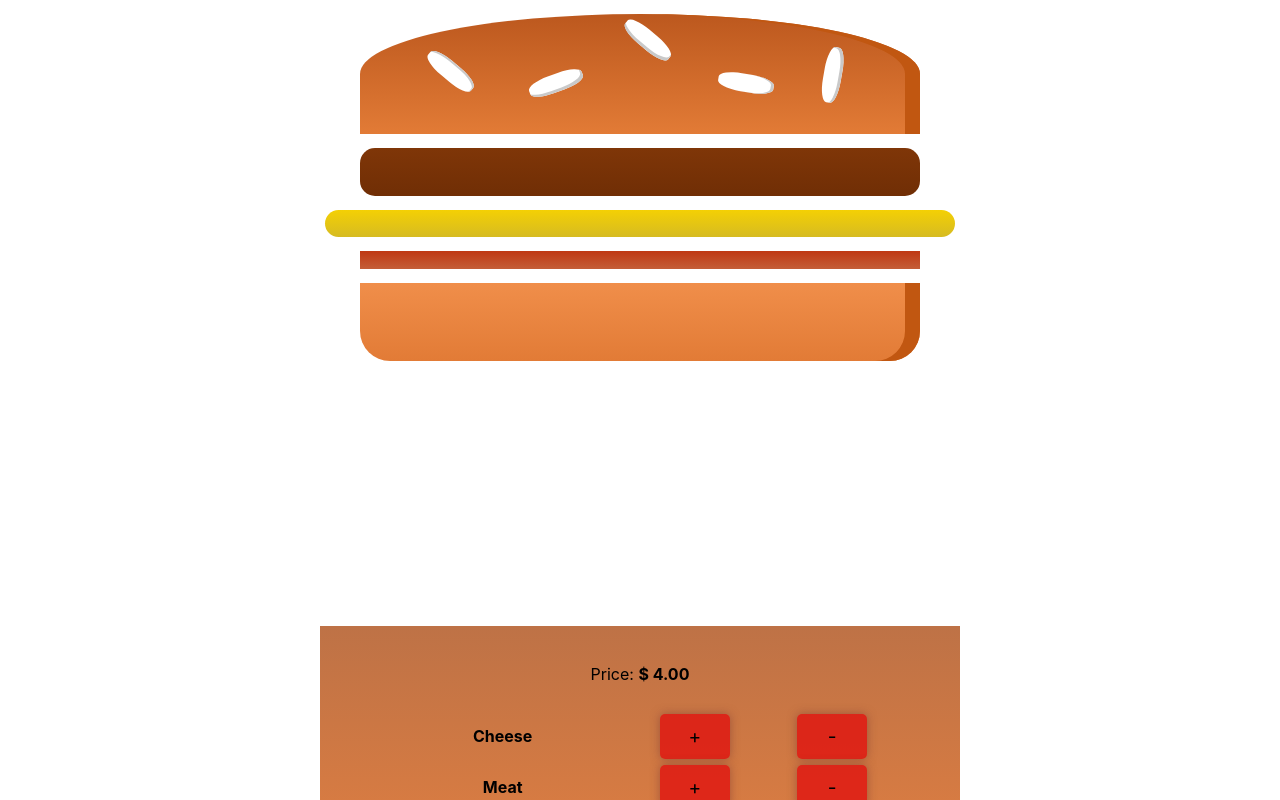
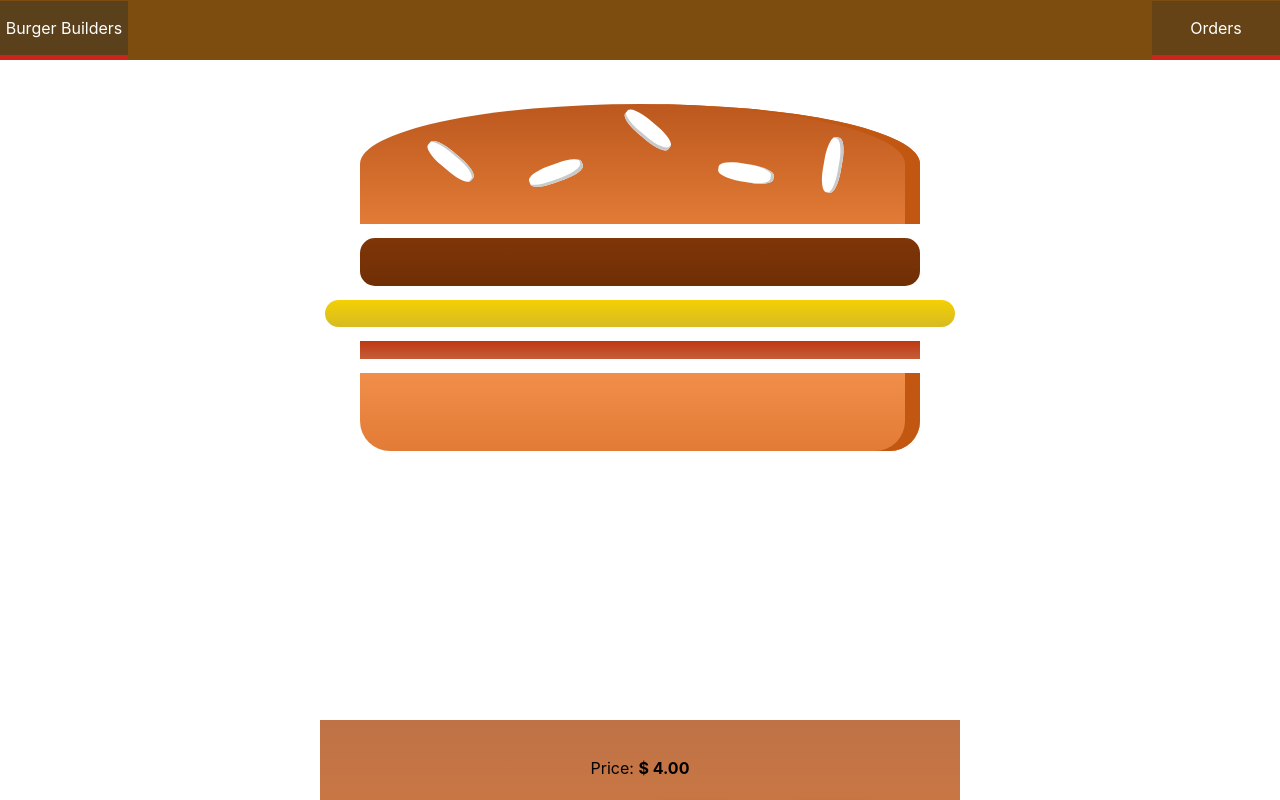
Before and after one commit to Burhan-Rashid/burger-builder, a React (Create React App) app: page / in a window 1280 px wide. Shown: the top 800 px of the page. Built offline with nearby package versions, Linux system fonts and the light colour scheme.

Commit message:
Added Navbar basic

```diff
--- a/src/components/Burger/Burger.css
+++ b/src/components/Burger/Burger.css
@@ -1,6 +1,6 @@
 .Burger {
   width: 100%;
-  margin: auto;
+  margin: 30px auto;
   height: 250px;
   overflow: scroll;
   overflow-x: hidden;
--- /dev/null
+++ b/src/components/Nav/Navbar.css
@@ -0,0 +1,27 @@
+.Navbar {
+  height: 60px;
+  width: 100%;
+  background-color: rgba(124, 77, 14);
+  z-index: 400;
+  display: flex;
+  justify-content: space-between;
+  align-items: center;
+  position: sticky;
+  top: 0px;
+  left: 0px;
+}
+.Navbar p {
+  color: white;
+  background-color: rgba(88, 63, 30, 0.616);
+  text-align: center;
+  width: 10%;
+  height: 90%;
+  cursor: pointer;
+  display: flex;
+  align-items: center;
+  justify-content: center;
+  border-bottom: 5px solid rgba(245, 26, 26, 0.74);
+}
+.Navbar p:hover {
+  background-color: rgba(88, 63, 30, 0.9);
+}
--- /dev/null
+++ b/src/components/Nav/Navbar.js
@@ -0,0 +1,13 @@
+import React from 'react'
+import "./Navbar.css"
+
+function Navbar() {
+    return (
+        <div className="Navbar">
+            <p>Burger Builders</p>
+            <p>Orders</p>
+        </div>
+    )
+}
+
+export default Navbar
--- a/src/containers/BurgerBuilder/BurgerBuilder.js
+++ b/src/containers/BurgerBuilder/BurgerBuilder.js
@@ -4,12 +4,14 @@ import Backdrop from '../../components/Backdrop/Backdrop'
 import BuildControls from '../../components/BuildControls/BuildControls'
 import Burger from "../../components/Burger/Burger"
 import Modal from '../../components/Modal/Modal'
+import Navbar from '../../components/Nav/Navbar'
 import OrderCard from '../../components/Order/OrderCard'
 import UserDetailsForm from '../../components/UserDetails/UserDetailsForm'
 
 function BurgerBuilder() {
     return (
         <div>
+            <Navbar />
             <Burger />
             <BuildControls />
             <UserDetailsForm />
```
